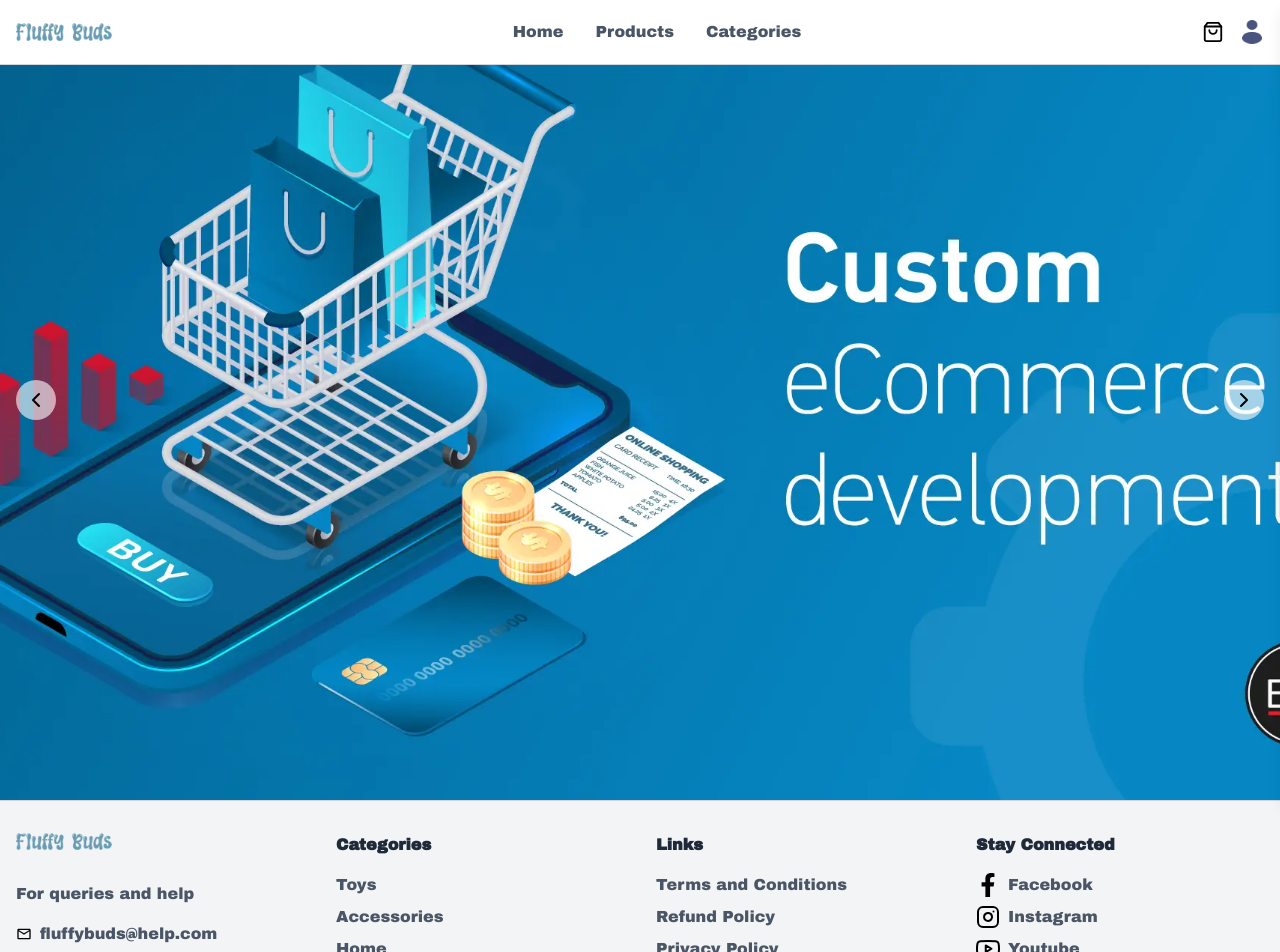
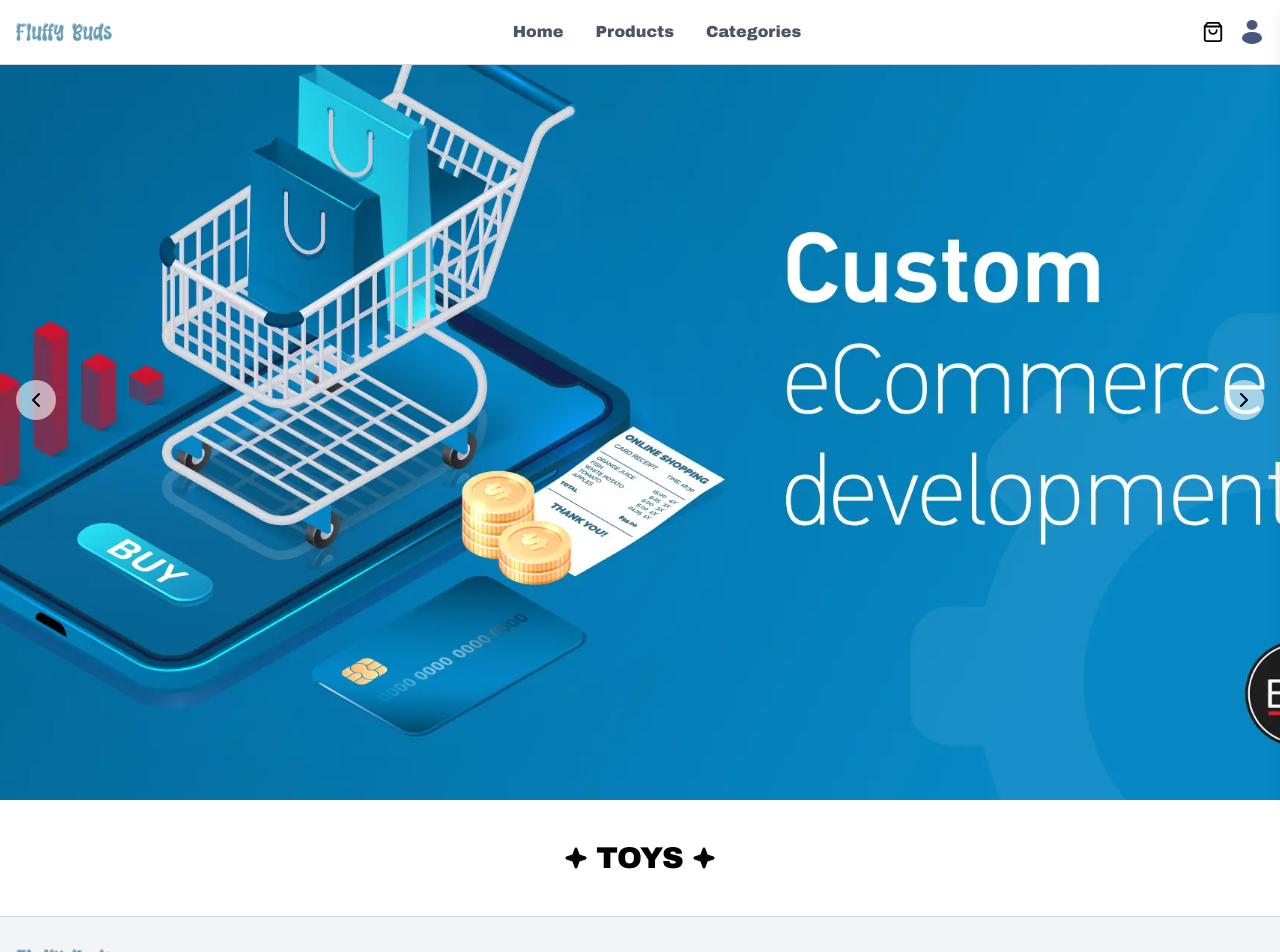
Before and after one commit to mdsajalali/fluffy-buds, a React (Vite) app: page / in a window 1280 px wide. Shown: the top 952 px of the page. Built offline with nearby package versions, Linux system fonts and the light colour scheme.

Commit message:
add: heading title

```diff
--- /dev/null
+++ b/public/products.json
@@ -0,0 +1,74 @@
+[
+  {
+    "title": "Fluffy Theme Notebook",
+    "discount": "51% OFF",
+    "price": 220,
+    "originalPrice": 450,
+    "addToCart": false,
+    "image": "https://mocknarzo.redshop.io/_next/image?url=https%3A%2F%2Fcdn.redshop.io%2Fmedia%2Fimages%2F1704884664-668232595609980517370275&w=256&q=75"
+  },
+  {
+    "title": "Mr PearTeary",
+    "discount": "41% OFF",
+    "price": 699,
+    "originalPrice": 1200,
+    "addToCart": false,
+    "image": "https://mocknarzo.redshop.io/_next/image?url=https%3A%2F%2Fcdn.redshop.io%2Fmedia%2Fimages%2F1704884664-668232595609980517370275&w=256&q=75"
+  },
+  {
+    "title": "Mr Shuffy Puffy",
+    "discount": "30% OFF",
+    "price": 560,
+    "originalPrice": 800,
+    "addToCart": false,
+    "image": "https://mocknarzo.redshop.io/_next/image?url=https%3A%2F%2Fcdn.redshop.io%2Fmedia%2Fimages%2F1704884664-668232595609980517370275&w=256&q=75"
+  },
+  {
+    "title": "Mr Flashy",
+    "discount": "20% OFF",
+    "price": 4799,
+    "originalPrice": 5999,
+    "addToCart": false,
+    "image": "https://mocknarzo.redshop.io/_next/image?url=https%3A%2F%2Fcdn.redshop.io%2Fmedia%2Fimages%2F1704884664-668232595609980517370275&w=256&q=75"
+  },
+  {
+    "title": "Mr Scary Dragon",
+    "discount": "68% OFF",
+    "price": 999,
+    "originalPrice": null,
+    "addToCart": false,
+    "image": "https://mocknarzo.redshop.io/_next/image?url=https%3A%2F%2Fcdn.redshop.io%2Fmedia%2Fimages%2F1704884664-668232595609980517370275&w=256&q=75"
+  },
+  {
+    "title": "Mr Flying Nummy",
+    "discount": "58% OFF",
+    "price": 1700,
+    "originalPrice": 4100,
+    "addToCart": false,
+    "image": "https://mocknarzo.redshop.io/_next/image?url=https%3A%2F%2Fcdn.redshop.io%2Fmedia%2Fimages%2F1704884664-668232595609980517370275&w=256&q=75"
+  },
+  {
+    "title": "Mr One Eye Captain",
+    "discount": "51% OFF",
+    "price": 2200,
+    "originalPrice": 4500,
+    "addToCart": false,
+    "image": "https://mocknarzo.redshop.io/_next/image?url=https%3A%2F%2Fcdn.redshop.io%2Fmedia%2Fimages%2F1704884664-668232595609980517370275&w=256&q=75"
+  },
+  {
+    "title": "Mr Tomfy",
+    "discount": "41% OFF",
+    "price": 1750,
+    "originalPrice": 3000,
+    "addToCart": false,
+    "image": "https://mocknarzo.redshop.io/_next/image?url=https%3A%2F%2Fcdn.redshop.io%2Fmedia%2Fimages%2F1704884664-668232595609980517370275&w=256&q=75"
+  },
+  {
+    "title": "Mr Fluffy Family",
+    "discount": "30% OFF",
+    "price": 2900,
+    "originalPrice": null,
+    "addToCart": false,
+    "image": "https://mocknarzo.redshop.io/_next/image?url=https%3A%2F%2Fcdn.redshop.io%2Fmedia%2Fimages%2F1704884664-668232595609980517370275&w=256&q=75"
+  }
+]
--- a/src/App.tsx
+++ b/src/App.tsx
@@ -1,4 +1,5 @@
 import Hero from "./components/Hero";
+import Toys from "./components/Toys";
 import BottomNavbar from "./shared/BottomNavbar";
 import Footer from "./shared/Footer";
 import Navbar from "./shared/Navbar";
@@ -12,6 +13,8 @@ const App = () => {
       <BottomNavbar />
       {/* Hero */}
       <Hero />
+      {/* Toys */}
+      <Toys />
       {/* Footer */}
       <Footer />
     </>
--- /dev/null
+++ b/src/components/Toys.tsx
@@ -0,0 +1,11 @@
+import HeadingTitle from "../shared/HeadingTitle";
+
+const Toys = () => {
+  return (
+    <div>
+      <HeadingTitle title="Toys" />
+    </div>
+  );
+};
+
+export default Toys;
--- /dev/null
+++ b/src/shared/HeadingTitle.tsx
@@ -0,0 +1,31 @@
+const HeadingTitle = ({ title }: { title: string }) => {
+  return (
+    <div className="flex items-center gap-2 justify-center py-8 lg:py-10">
+      <svg
+        stroke="currentColor"
+        fill="currentColor"
+        stroke-width="0"
+        viewBox="0 0 256 256"
+        height="24"
+        width="24"
+        xmlns="http://www.w3.org/2000/svg"
+      >
+        <path d="M240,128a15.79,15.79,0,0,1-10.5,15l-63.44,23.07L143,229.5a16,16,0,0,1-30,0L89.93,166,26.5,143a16,16,0,0,1,0-30L90,89.93,113,26.5a16,16,0,0,1,30,0L166.07,90,229.5,113A15.79,15.79,0,0,1,240,128Z"></path>
+      </svg>
+      <h1 className="text-2xl lg:text-3xl uppercase">{title}</h1>
+      <svg
+        stroke="currentColor"
+        fill="currentColor"
+        stroke-width="0"
+        viewBox="0 0 256 256"
+        height="24"
+        width="24"
+        xmlns="http://www.w3.org/2000/svg"
+      >
+        <path d="M240,128a15.79,15.79,0,0,1-10.5,15l-63.44,23.07L143,229.5a16,16,0,0,1-30,0L89.93,166,26.5,143a16,16,0,0,1,0-30L90,89.93,113,26.5a16,16,0,0,1,30,0L166.07,90,229.5,113A15.79,15.79,0,0,1,240,128Z"></path>
+      </svg>
+    </div>
+  );
+};
+
+export default HeadingTitle;
```
